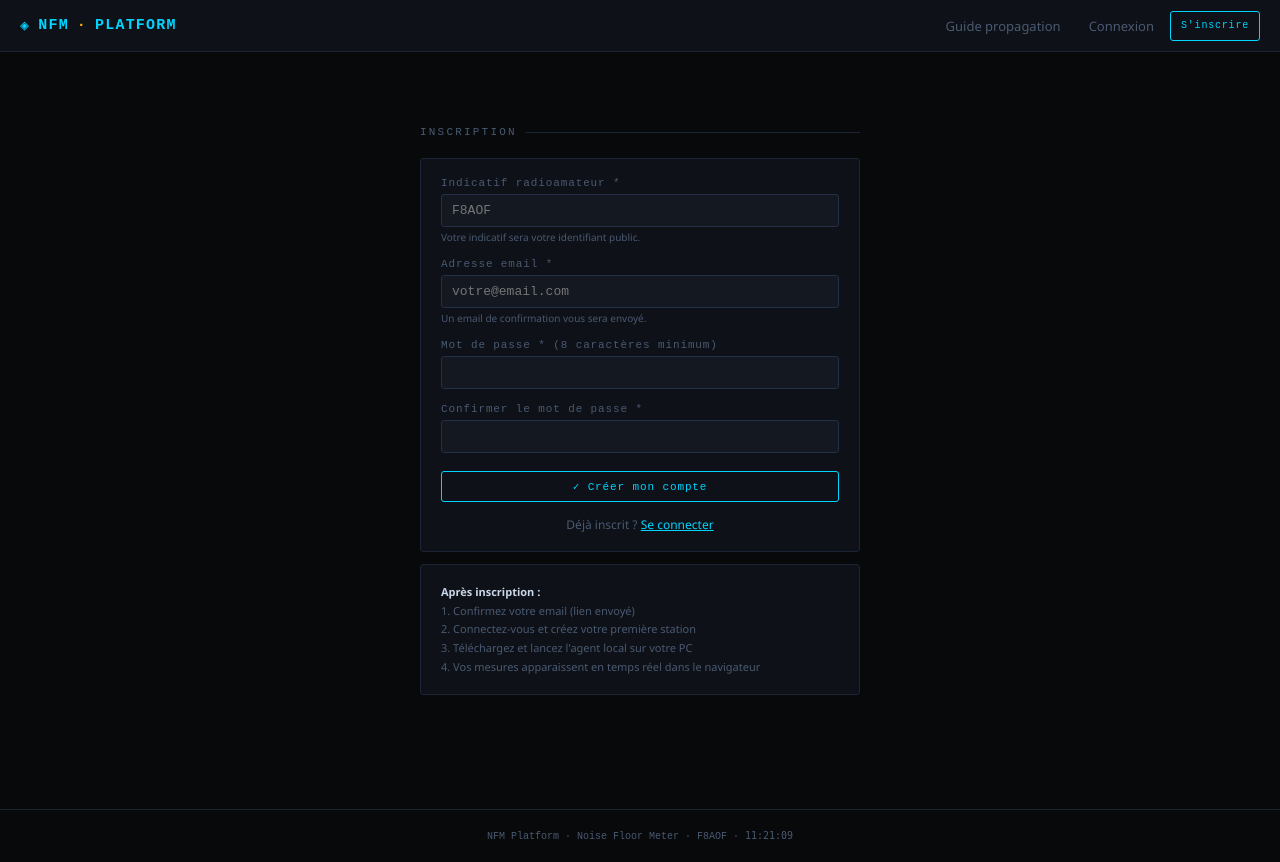
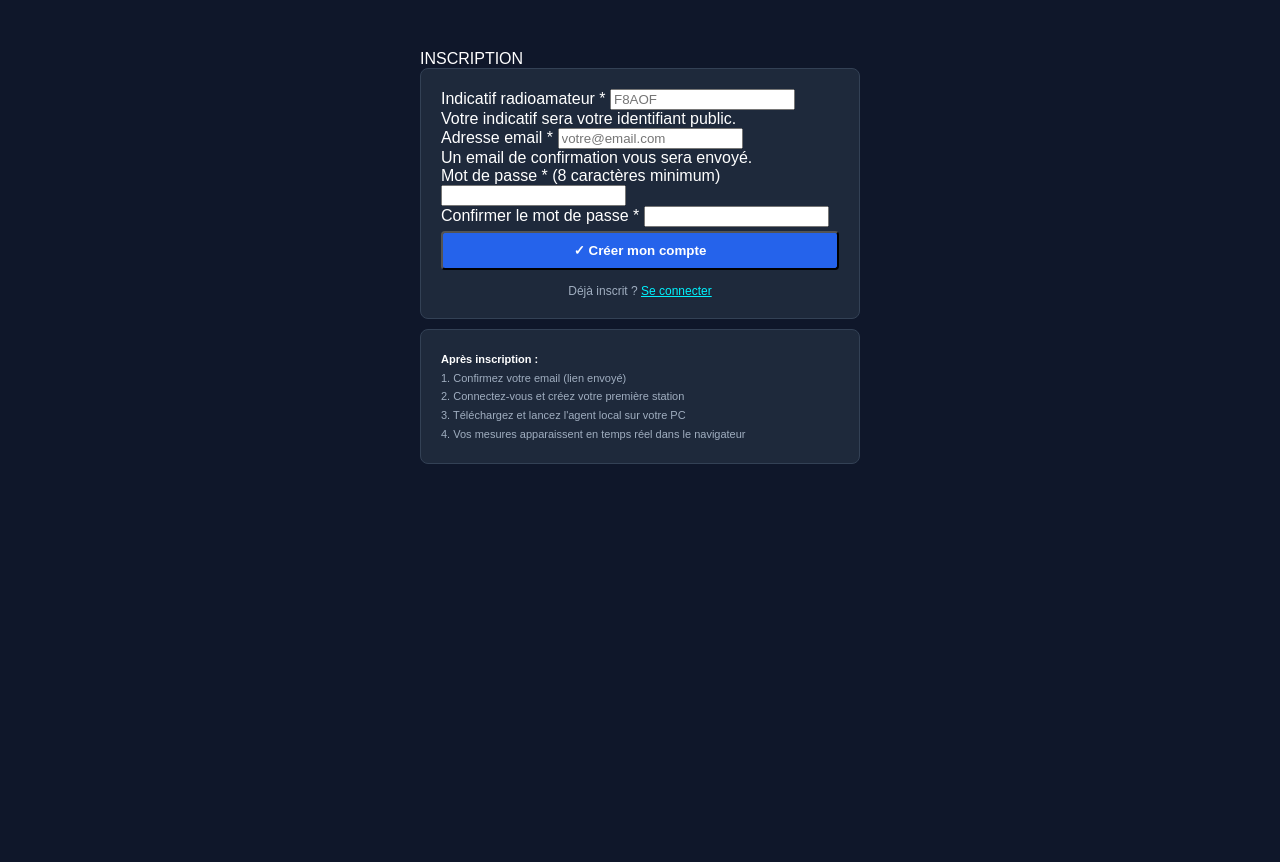
Before and after one commit to f8aof/nfm_saas, a Flask app: page /register in a window 1280 px wide. After the commit the page ends 464 px from the top, so only its background shows below. Run offline with Flask 3, Linux system fonts and the light colour scheme; some libraries are stand-ins or nearby versions.

Commit message:
Mise à jour des templates

```diff
--- a/templates/base.html
+++ b/templates/base.html
@@ -1,66 +1,55 @@
 <!DOCTYPE html>
 <html lang="fr">
 <head>
-<meta charset="UTF-8">
-<meta name="viewport" content="width=device-width, initial-scale=1.0">
-<title>{% block title %}NFM Platform{% endblock %} — Noise Floor Meter</title>
-<link rel="stylesheet" href="{{ url_for('static', filename='css/style.css') }}">
-<script src="https://cdn.socket.io/4.7.2/socket.io.min.js"></script>
-{% block head %}{% endblock %}
+    <meta charset="UTF-8">
+    <meta name="viewport" content="width=device-width, initial-scale=1.0">
+    <title>{% block title %}NFM Platform{% endblock %}</title>
+    <style>
+        :root {
+            --cyan: #00f2fe;
+            --dim: #a0aec0;
+            --text: #ffffff;
+            --bg: #0f172a;
+        }
+        body {
+            background-color: var(--bg);
+            color: var(--text);
+            font-family: sans-serif;
+            margin: 0;
+            padding: 0;
+        }
+        .grid-3 {
+            display: grid;
+            grid-template-columns: repeat(auto-fit, minmax(250px, 1fr));
+            gap: 20px;
+            padding: 20px;
+        }
+        .card {
+            background: #1e293b;
+            padding: 20px;
+            border-radius: 8px;
+            border: 1px solid #334155;
+        }
+        .btn {
+            display: inline-block;
+            padding: 10px 20px;
+            border-radius: 4px;
+            text-decoration: none;
+            font-weight: bold;
+        }
+        .btn-primary {
+            background: #2563eb;
+            color: white;
+        }
+        .btn-ghost {
+            background: transparent;
+            border: 1px solid #475569;
+            color: white;
+        }
+    </style>
 </head>
 <body>
-
-<nav class="navbar">
-  <a class="navbar-brand" href="{{ url_for('index') }}">
-    <span>◈</span> NFM<span class="dot">·</span>PLATFORM
-  </a>
-  {% if session.get('user_id') %}
-  <div class="navbar-nav">
-    <a class="nav-link {% if request.endpoint=='dashboard' %}active{% endif %}"
-       href="{{ url_for('dashboard') }}">Dashboard</a>
-    <a class="nav-link" href="{{ url_for('station_new') }}">+ Station</a>
-    <a class="nav-link {% if request.endpoint=='guide' %}active{% endif %}"
-       href="{{ url_for('guide') }}">Guide propagation</a>
-    {% if session.get('is_admin') %}
-    <a class="nav-link" href="{{ url_for('admin') }}"
-       style="color:var(--amber)">Admin</a>
-    {% endif %}
-  </div>
-  <span class="nav-callsign">{{ session.callsign }}</span>
-  <a class="nav-link" href="{{ url_for('logout') }}">Quitter</a>
-  {% else %}
-  <div class="navbar-nav" style="margin-left:auto">
-    <a class="nav-link" href="{{ url_for('guide') }}">Guide propagation</a>
-    <a class="nav-link" href="{{ url_for('login') }}">Connexion</a>
-    <a class="btn btn-primary btn-sm" href="{{ url_for('register') }}">S'inscrire</a>
-  </div>
-  {% endif %}
-</nav>
-
-<main>
-  <div class="container">
-    {% with messages = get_flashed_messages(with_categories=true) %}
-      {% for cat, msg in messages %}
-        <div class="alert alert-{{ 'success' if cat=='success' else 'error' }}">
-          {{ msg }}
-        </div>
-      {% endfor %}
-    {% endwith %}
-    {% block content %}{% endblock %}
-  </div>
-</main>
-
-<footer>
-  NFM Platform · Noise Floor Meter · F8AOF ·
-  <span id="footer-time" style="font-family:monospace"></span>
-</footer>
-
-<script>
-setInterval(() => {
-  document.getElementById('footer-time').textContent =
-    new Date().toLocaleTimeString('fr-FR');
-}, 1000);
-</script>
-{% block scripts %}{% endblock %}
+    {% block content %}
+    {% endblock %}
 </body>
 </html>
```
Also changed, not shown: templates/index.html (+32 -100 lines).
